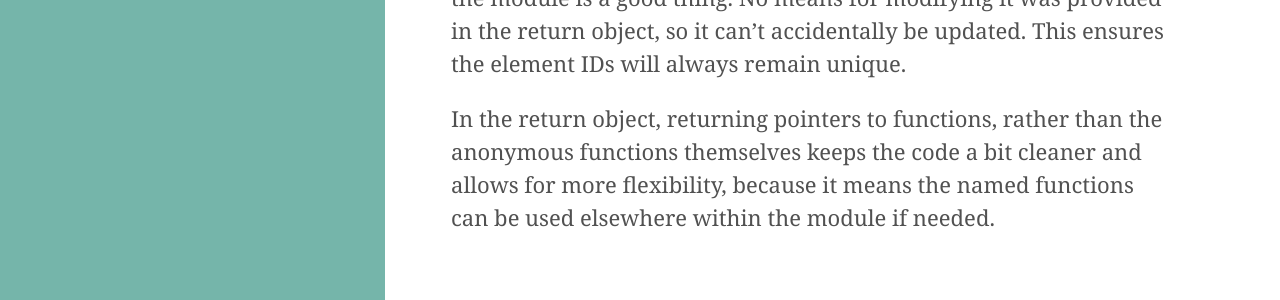
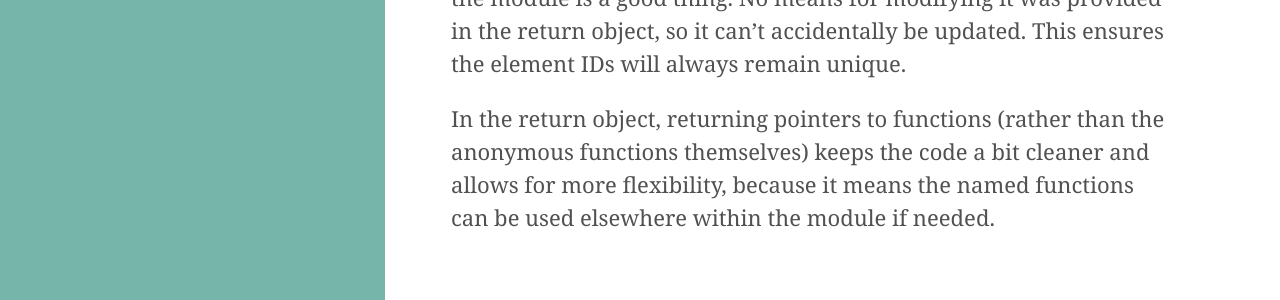
Before and after one commit to davidpmccormick/davidpmccormick.github.io, a Jekyll site: the page built from _posts/2015-05-09-module-pattern.md, in a window 1280 px wide and 900 px high, scrolled down 1376 px. Shown: the part 157-457 px from the top of the window. Built offline with Jekyll 4.4.1, drawn with Linux system fonts in a browser that asks for light colours; Markdown is read by kramdown in place of the engine named in the settings.

```diff
--- a/_posts/2015-05-09-module-pattern.md
+++ b/_posts/2015-05-09-module-pattern.md
@@ -47,4 +47,4 @@ console.log(dom.counter); // undefined
 
 The fact that the `counter` variable can't be accessed from outsode the module is a good thing. No means for modifying it was provided in the return object, so it can't accidentally be updated. This ensures the element IDs will always remain unique.
 
-In the return object, returning pointers to functions, rather than the anonymous functions themselves keeps the code a bit cleaner and allows for more flexibility, because it means the named functions can be used elsewhere within the module if needed.
+In the return object, returning pointers to functions (rather than the anonymous functions themselves) keeps the code a bit cleaner and allows for more flexibility, because it means the named functions can be used elsewhere within the module if needed.
```
